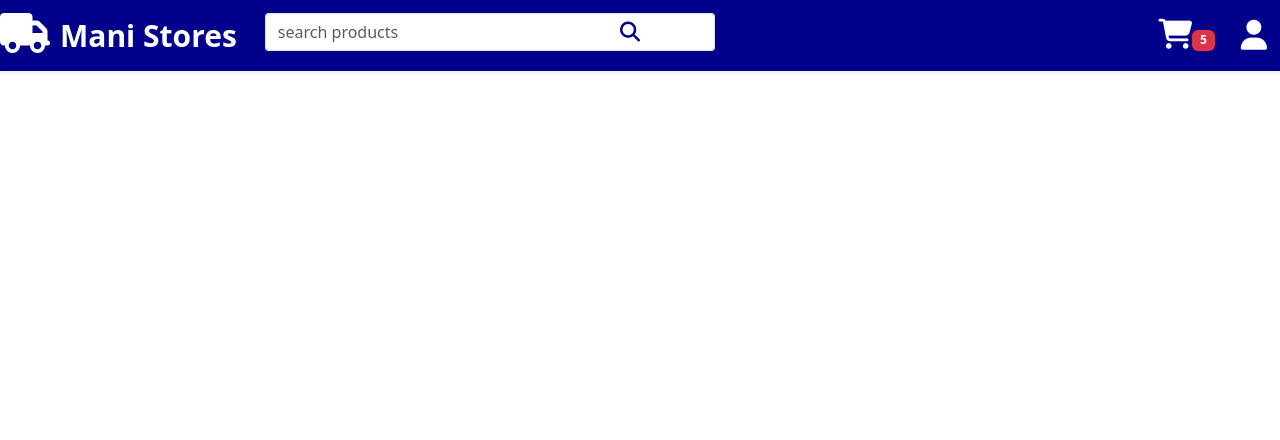
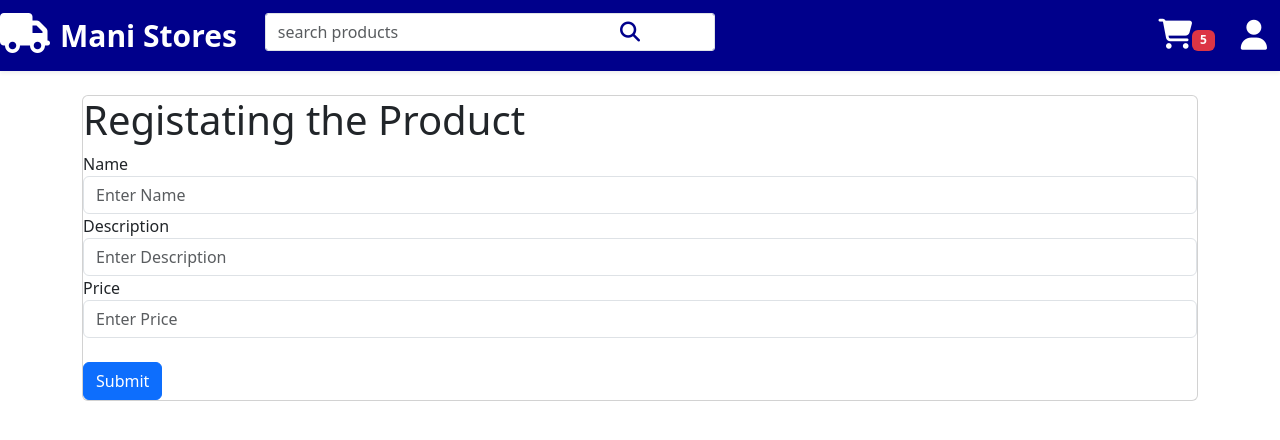
Before and after one commit to thiyari/Cart, an Angular app in the folder FrontEnd/: page / in a window 1280 px wide. Shown: the top 440 px of the page. Built offline with nearby package versions, Linux system fonts and the light colour scheme.

Commit message:
Form Submission Update

```diff
--- a/FrontEnd/src/app/Components/prodreg/prodreg.component.html
+++ b/FrontEnd/src/app/Components/prodreg/prodreg.component.html
@@ -1 +1,28 @@
-<p>prodreg works!</p>
+<div class="container mt-4" >
+
+    <div class="card">
+            <h1>Registating the Product</h1>
+
+    <form>
+        <div class="form-group">
+          <label>Name</label>
+          <input type="text" [(ngModel)]="name" [ngModelOptions]="{standalone: true}"  class="form-control" id="name" placeholder="Enter Name">
+
+        </div>
+
+        <div class="form-group">
+            <label>Description</label>
+            <input type="text" [(ngModel)]="description" [ngModelOptions]="{standalone: true}"  class="form-control" id="address" placeholder="Enter Description">
+
+          </div>
+
+          <div class="form-group">
+            <label>Price</label>
+            <input type="text" [(ngModel)]="price" [ngModelOptions]="{standalone: true}" class="form-control" id="phone" placeholder="Enter Price">
+
+          </div>
+
+        <button type="submit" class="btn btn-primary mt-4" (click)="prod_reg()" >Submit</button>
+      </form>
+    </div>
+    <div>
--- a/FrontEnd/src/app/Components/prodreg/prodreg.component.ts
+++ b/FrontEnd/src/app/Components/prodreg/prodreg.component.ts
@@ -1,3 +1,4 @@
+import { HttpClient } from '@angular/common/http';
 import { Component } from '@angular/core';
 
 @Component({
@@ -8,5 +9,33 @@ import { Component } from '@angular/core';
   styleUrl: './prodreg.component.scss'
 })
 export class ProdregComponent {
+  name: string ="";
+  description: string ="";
+  price: string = "";
+
+  constructor(private http: HttpClient )
+  {
+
+  }
+
+  prod_reg()
+  {
+
+    let bodyData = {
+      "name" : this.name,
+      "description" : this.description,
+      "price" : this.price
+    };
+    this.http.post("http://localhost:8086/products/create",bodyData,{responseType: 'text'}).subscribe((resultData: any)=>
+    {
+        console.log(resultData);
+        alert("Product Registered Successfully");
+
+
+        this.name = '';
+        this.description = '';
+        this.price  = '';
+    });
+  }
 
 }
--- a/FrontEnd/src/app/app.component.html
+++ b/FrontEnd/src/app/app.component.html
@@ -1,2 +1,3 @@
-<app-header></app-header>
-<router-outlet></router-outlet>
+<app-header/>
+<app-prodreg/>
+<router-outlet/>
--- a/FrontEnd/src/app/app.module.ts
+++ b/FrontEnd/src/app/app.module.ts
@@ -7,6 +7,8 @@ import { ProdregComponent } from './Components/prodreg/prodreg.component';
 import { HeaderComponent } from './Components/header/header.component';
 import { CartComponent } from './Components/cart/cart.component';
 import { ProductsComponent } from './Components/products/products.component';
+import { FormsModule } from  '@angular/forms';
+import { provideHttpClient, withFetch } from '@angular/common/http';
 
 @NgModule({
   declarations: [
@@ -18,10 +20,12 @@ import { ProductsComponent } from './Components/products/products.component';
   ],
   imports: [
     BrowserModule,
-    AppRoutingModule
+    AppRoutingModule,
+    FormsModule
   ],
   providers: [
-    provideClientHydration(withEventReplay())
+    provideClientHydration(withEventReplay()),
+    provideHttpClient(withFetch())
   ],
   bootstrap: [AppComponent]
 })
```
Also changed, not shown: 1 other file (tests, documents, lock files or other folders).
